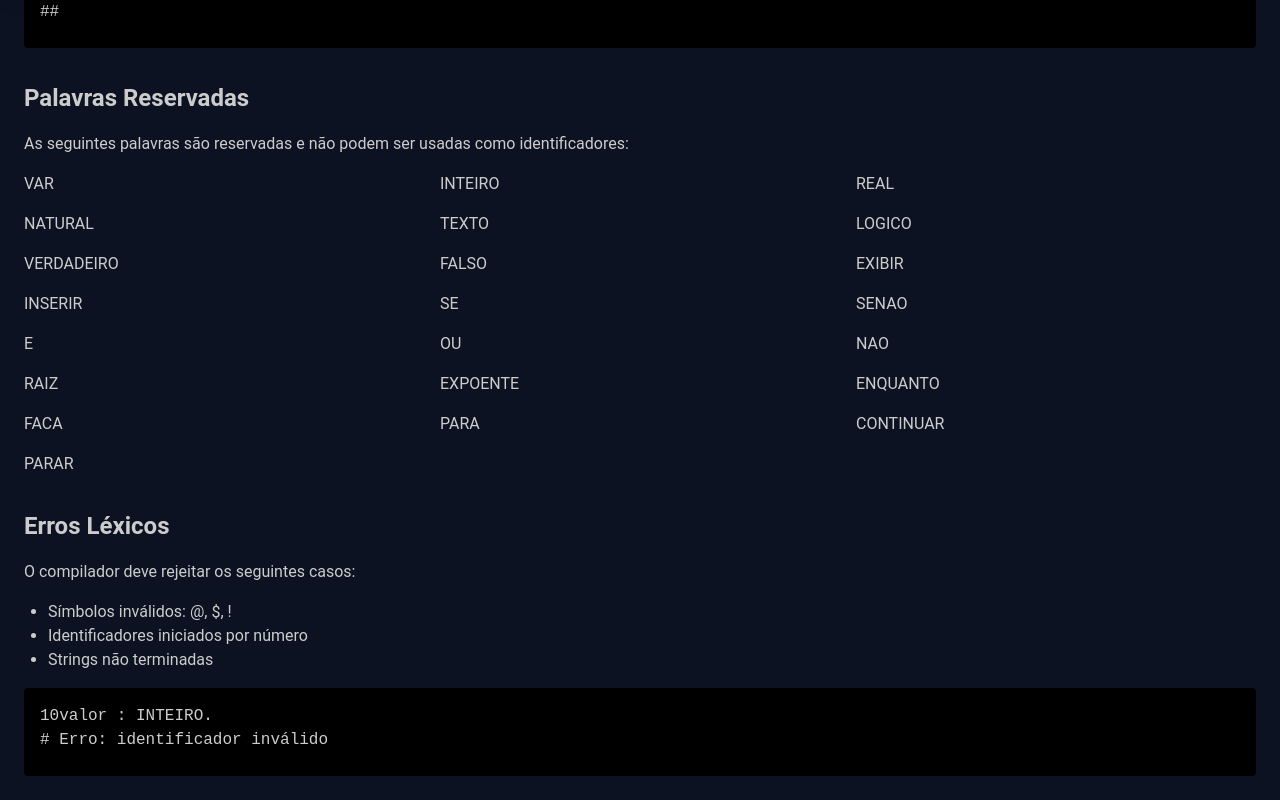
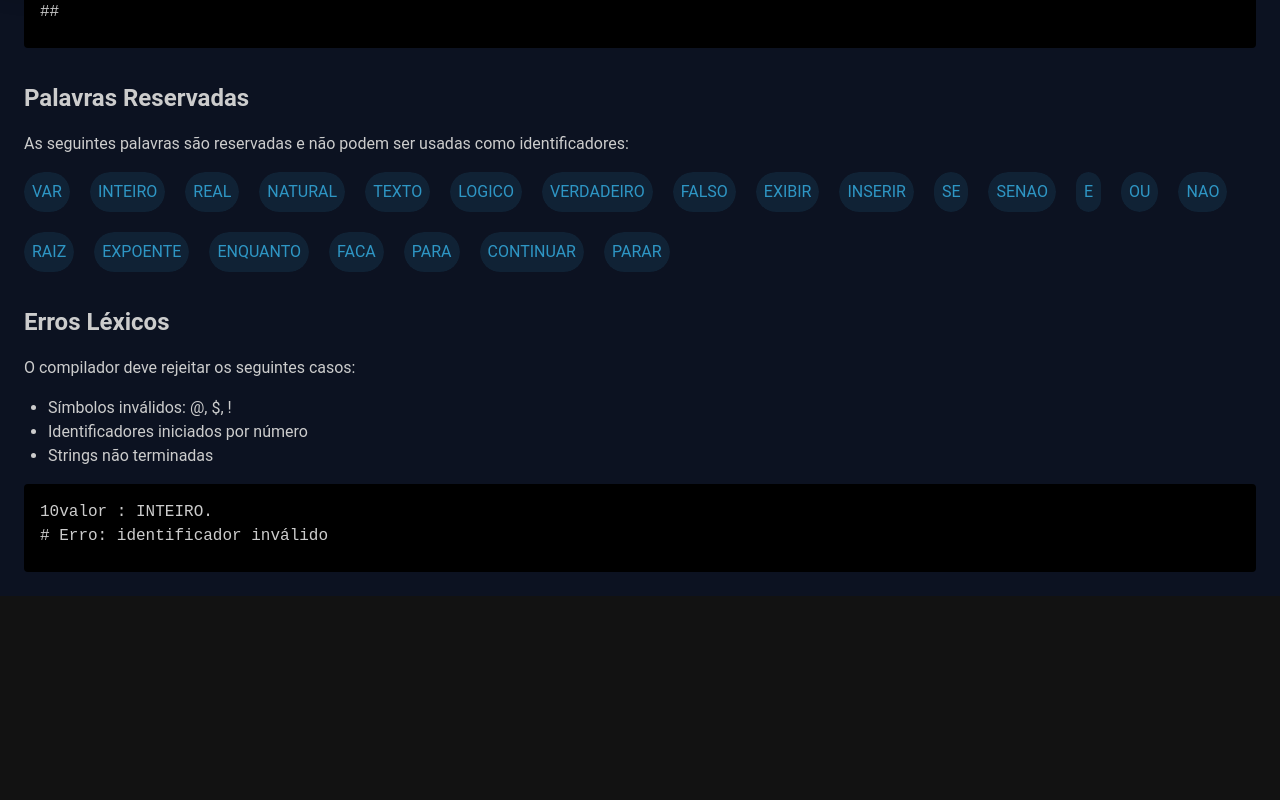
Before and after one commit to LudjMat/pamduvali-documentacao, a Nuxt app: page /docs/lexica in a window 1280 px wide. Shown: the part 826-1626 px from the top of the page. After the commit the page ends 1422 px from the top, so only its background shows below. Built offline with nearby package versions, Linux system fonts and the light colour scheme.

Commit message:
Update lexica.vue

```diff
--- a/pages/docs/lexica.vue
+++ b/pages/docs/lexica.vue
@@ -62,29 +62,17 @@ de múltiplas linhas
       identificadores:
     </p>
 
-    <div style="display: grid; grid-template-columns: repeat(3, minmax(0, 1fr)); gap: 1rem; margin-bottom: 1.5rem;">
-      <span>VAR</span>
-      <span>INTEIRO</span>
-      <span>REAL</span>
-      <span>NATURAL</span>
-      <span>TEXTO</span>
-      <span>LOGICO</span>
-      <span>VERDADEIRO</span>
-      <span>FALSO</span>
-      <span>EXIBIR</span>
-      <span>INSERIR</span>
-      <span>SE</span>
-      <span>SENAO</span>
-      <span>E</span>
-      <span>OU</span>
-      <span>NAO</span>
-      <span>RAIZ</span>
-      <span>EXPOENTE</span>
-      <span>ENQUANTO</span>
-      <span>FACA</span>
-      <span>PARA</span>
-      <span>CONTINUAR</span>
-      <span>PARAR</span>
+    <div class="d-flex flex-wrap ga-5 mb-6">
+      <v-chip
+        v-for="w in ['VAR','INTEIRO','REAL','NATURAL','TEXTO','LOGICO','VERDADEIRO','FALSO','EXIBIR','INSERIR','SE','SENAO','E','OU','NAO','RAIZ','EXPOENTE','ENQUANTO','FACA','PARA','CONTINUAR','PARAR']"
+        :key="w"
+        color="primary"
+        variant="tonal"
+        size="normal"
+        class="pa-2"
+      >
+        {{ w }}
+      </v-chip>
     </div>
 
     <!-- Erros Léxicos -->
```
